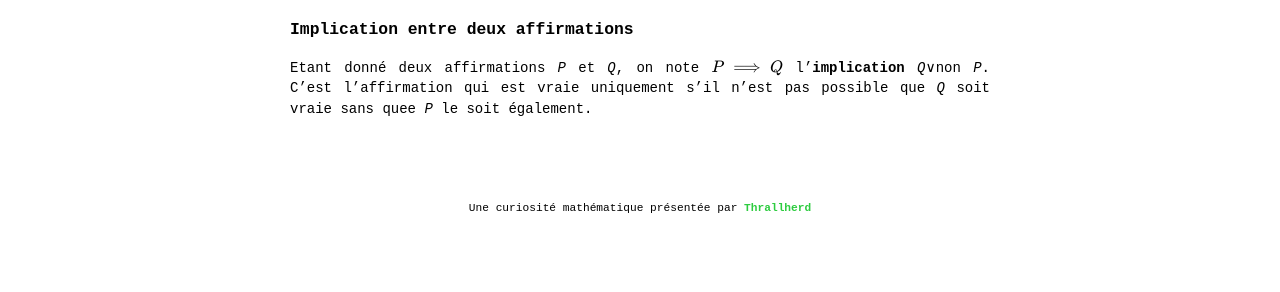
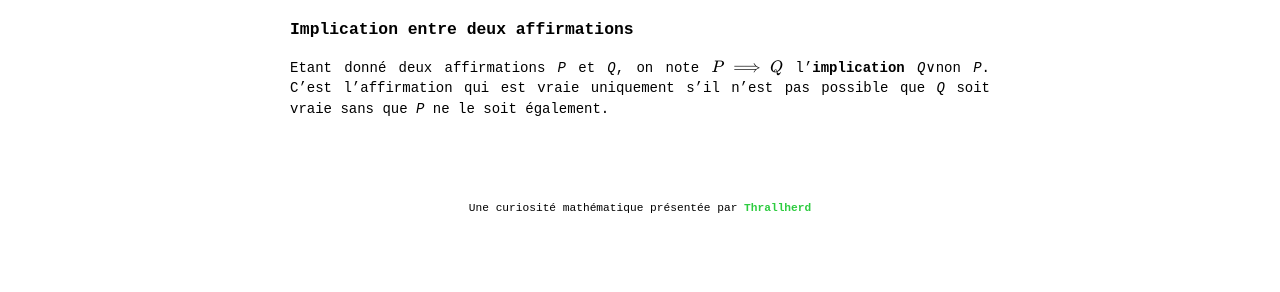
Before and after one commit to Thrallherd/AlgebraExNihilo, a Jekyll site: the page built from basic_def.md, in a window 1280 px wide. Shown: the part 944-1236 px from the top of the page. Built offline with Jekyll 4.4.1, drawn with Linux system fonts in a browser that asks for light colours; formulas are drawn with MathJax 3.

Commit message:
Update basic_def.md

```diff
--- a/basic_def.md
+++ b/basic_def.md
@@ -28,4 +28,4 @@ La **disjonction** de deux affirmations _P_ et _Q_ est l'affirmation qui est vra
 La **conjonction** de deux affirmations _P_ et _Q_ est l'affirmation qui est vraie uniquement si _P_ et _Q_ sont vraies. On la note _P_&#8743;_Q_. On peut aussi la définir comme la négation de la disjonction de non _P_ et non _Q_, c'est-à-dire non(non _P_ &#8744; non _Q_).
 
 ### Implication entre deux affirmations
-Etant donné deux affirmations _P_ et _Q_, on note $$P \implies Q$$ l'**implication** _Q_&#8744;non _P_. C'est l'affirmation qui est vraie uniquement s'il n'est pas possible que _Q_ soit vraie sans quee _P_ le soit également.
+Etant donné deux affirmations _P_ et _Q_, on note $$P \implies Q$$ l'**implication** _Q_&#8744;non _P_. C'est l'affirmation qui est vraie uniquement s'il n'est pas possible que _Q_ soit vraie sans que _P_ ne le soit également.
```
